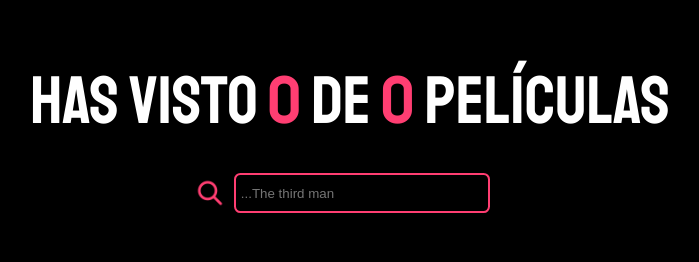
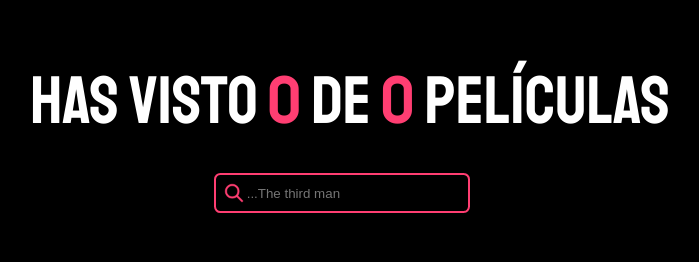
Before and after one commit to marialapc/To-Watch, a React (Create React App) app: page / in a window 1280 px wide. Shown: the part 128-390 px from the top of the page, without its empty margins (298-997 px from the left). Built offline with nearby package versions, Linux system fonts and the light colour scheme.

Commit message:
change search bar

```diff
--- a/src/components/towatchSearcher/TowatchSearcher.jsx
+++ b/src/components/towatchSearcher/TowatchSearcher.jsx
@@ -1,7 +1,6 @@
 import React  from "react";
 import "./towatchSearcher.scss"
 import { TowatchContext } from "../../hooks/TowatchContext";
-import searchIcon from "../../assets/icons/search-icon.png"
 
 function TowatchSearcher(){
   const {
@@ -10,10 +9,9 @@ function TowatchSearcher(){
    } = React.useContext(TowatchContext)
     return(
       <div className="towatchSearcher">
-      <img  className="towatchSearcher__icon"  src={searchIcon} alt="search" />
      <input
      className="towatchSearcher__bar"
-     placeholder="...The third man"
+     placeholder="       ...The third man"
      value={searchValue}
      onChange={(event) =>{
        setSearchValue(event.target.value);
--- a/src/components/towatchSearcher/towatchSearcher.scss
+++ b/src/components/towatchSearcher/towatchSearcher.scss
@@ -16,5 +16,9 @@
     border-radius: 0.4rem;
     color: var(--white);
     background-color: var(--black);
+    background-image: url(../../assets/icons/search-icon.png);
+    background-repeat: no-repeat;
+    background-position: 0.4rem center;
+    background-size: 1.5rem;
   }
 }
```
